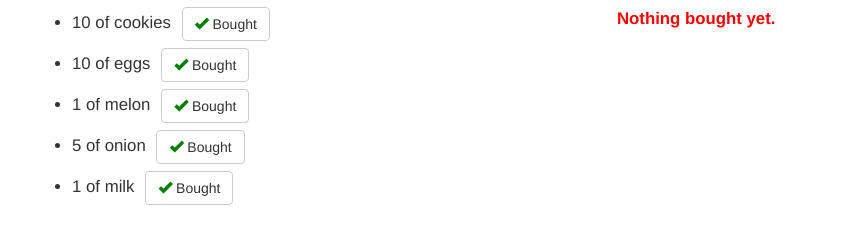
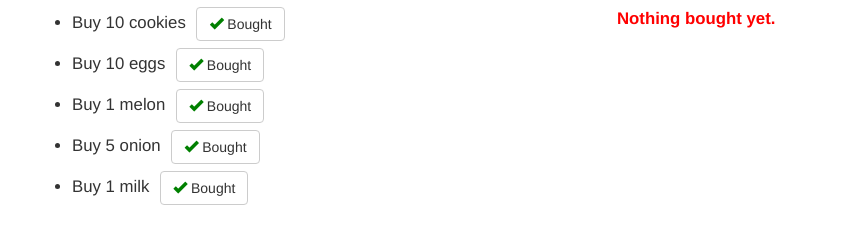
Before and after one commit to zhydanovajulia/coursera-test, a plain HTML site: page angular2-solution/index.html in a window 1280 px wide. Shown: the part 126-370 px from the top of the page, without its empty margins (38-897 px from the left). Drawn offline with Linux system fonts and the light colour scheme.

Commit message:
fix format

```diff
--- a/angular2-solution/index.html
+++ b/angular2-solution/index.html
@@ -35,7 +35,7 @@
      <h2>To Buy:</h2>
      <ul>
        <li ng-repeat="item in toBuy.list">
-        {{ item.quantity }} of {{ item.name }}
+        Buy {{ item.quantity }} {{ item.name }}
         <button ng-click="toBuy.buyItem($index);" class="btn btn-default"><span class="glyphicon glyphicon-ok"></span> Bought</button></li>
      </ul>
      <div ng-show="toBuy.isEmpty()" class="emptyMessage">Everything is bought!</div>
```
